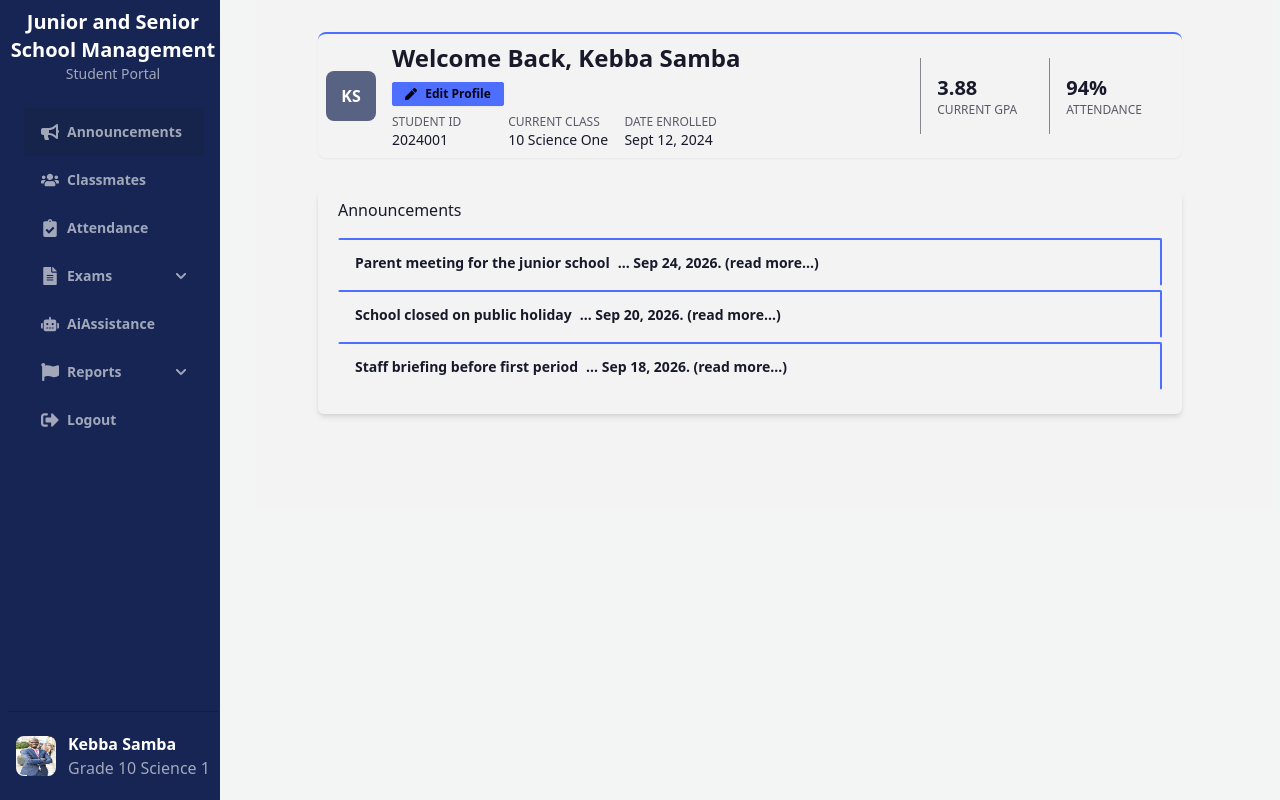
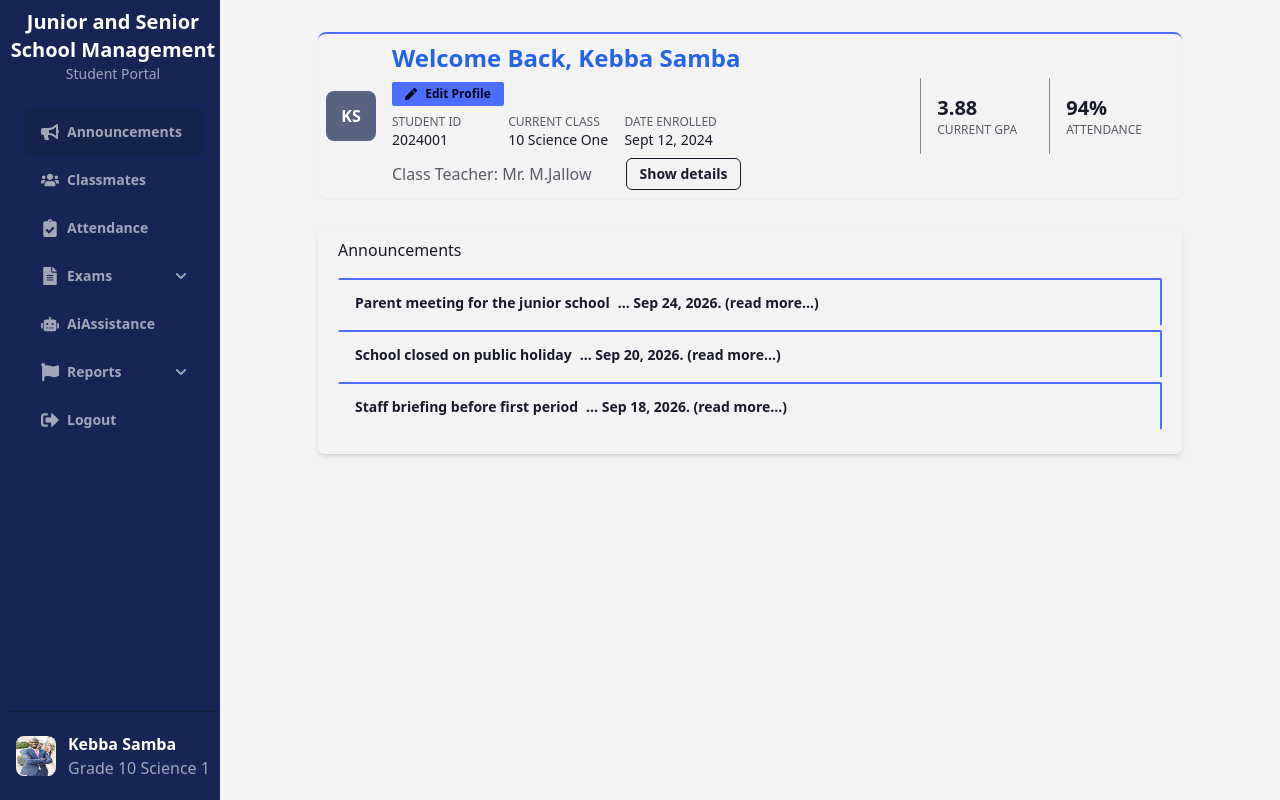
Before and after one commit to barrymomodouwurrie-165/school-management-system, a React app in the folder Frondend/: page /student-portal in a window 1280 px wide. Built offline with nearby package versions, Linux system fonts and the light colour scheme; the HTML template or start-up script is replaced by a standard one.

Commit message:
Added the class teacher detail to the student dashboard.

```diff
--- a/Frondend/src/components/Announcement.jsx
+++ b/Frondend/src/components/Announcement.jsx
@@ -9,7 +9,7 @@ const Announcement = ({ messages }) => {
         <div className="flex flex-col py-4 gap-6 md:gap-1">
           {messages &&
             messages.map((message) => {
-              return <AnnouncementButton message={message} />;
+              return <AnnouncementButton key={message.id} message={message} />;
             })}
         </div>
       </div>
--- a/Frondend/src/pages/StudentDashboard.jsx
+++ b/Frondend/src/pages/StudentDashboard.jsx
@@ -24,6 +24,7 @@ import SideBarNav from "../components/StudentSideBarComponents/SideBarNav";
 const StudentDashboard = ({ messages, setMessages }) => {
   const [activePage, setActivePage] = useState("announcements");
   const [open, setOpen] = useState(false);
+  const [viewDetail, setViewDetail] = useState(false);
 
   const PAGES = {
     announcements: Announcement,
@@ -118,7 +119,7 @@ const StudentDashboard = ({ messages, setMessages }) => {
           ) : (
             <div className="md:flex items-center justify-between">
               <div className="flex flex-col gap-2">
-                <h1 className="text-2xl font-bold">
+                <h1 className="text-2xl font-bold text-blue-600">
                   Welcome Back, Kebba Samba
                 </h1>
                 <button className="btn btn-primary btn-xs max-w-28">
@@ -142,6 +143,29 @@ const StudentDashboard = ({ messages, setMessages }) => {
                     <span className="text-sm">10 Science One</span>
                     <span className="text-sm">Sept 12, 2024</span>
                   </div>
+                </div>
+                <div className="flex flex-col gap-2">
+                  <div className="flex items-center justify-between">
+                    <span className="font-sans text-base-content/70">
+                      Class Teacher: Mr. M.Jallow
+                    </span>
+                    <button
+                      onClick={() => setViewDetail(!viewDetail)}
+                      className="btn btn-outline btn-sm rounded-md"
+                    >
+                      {viewDetail ? "Close details" : "Show details"}
+                    </button>
+                  </div>
+                  {viewDetail && (
+                    <span>
+                      <p>
+                        <b>Tel: </b>+220833986565
+                      </p>
+                      <p>
+                        <b>Email: </b>barrymomodouwurry165@gmail.com
+                      </p>
+                    </span>
+                  )}
                 </div>
               </div>
               <div className="flex items-center gap-4">
```
